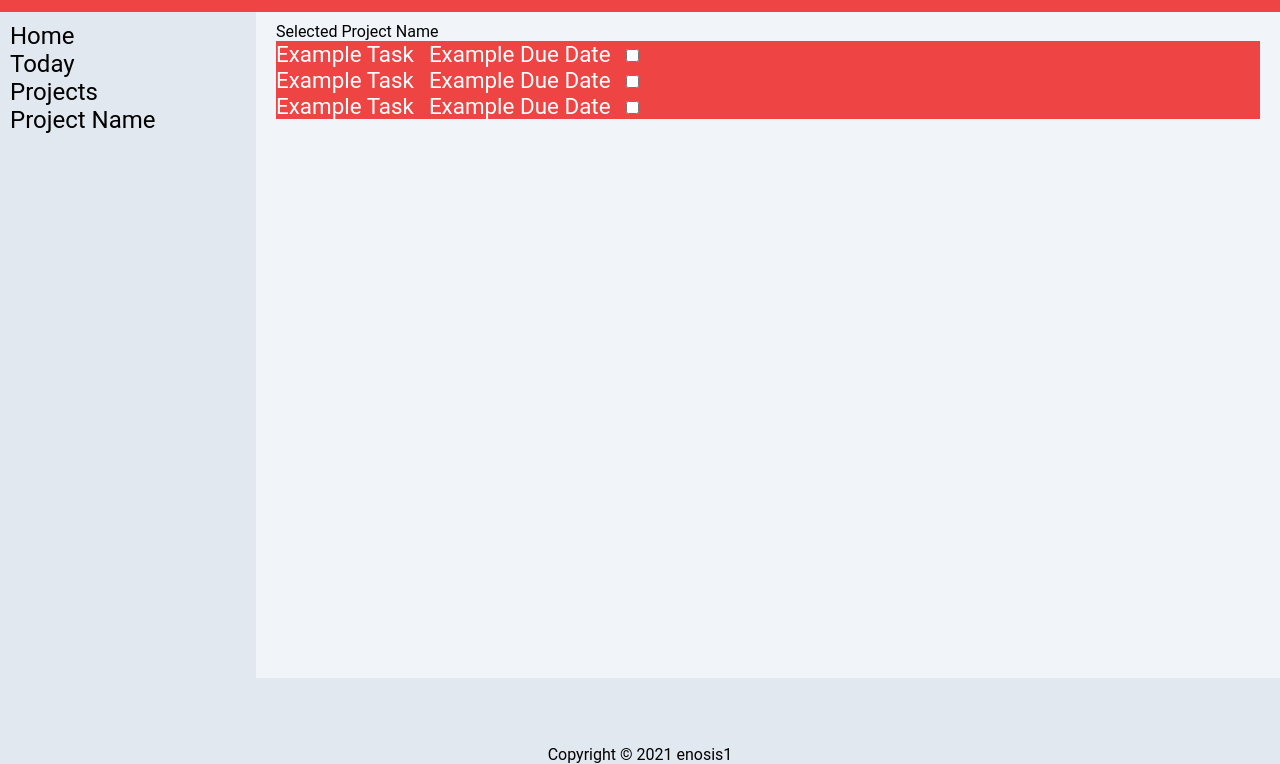
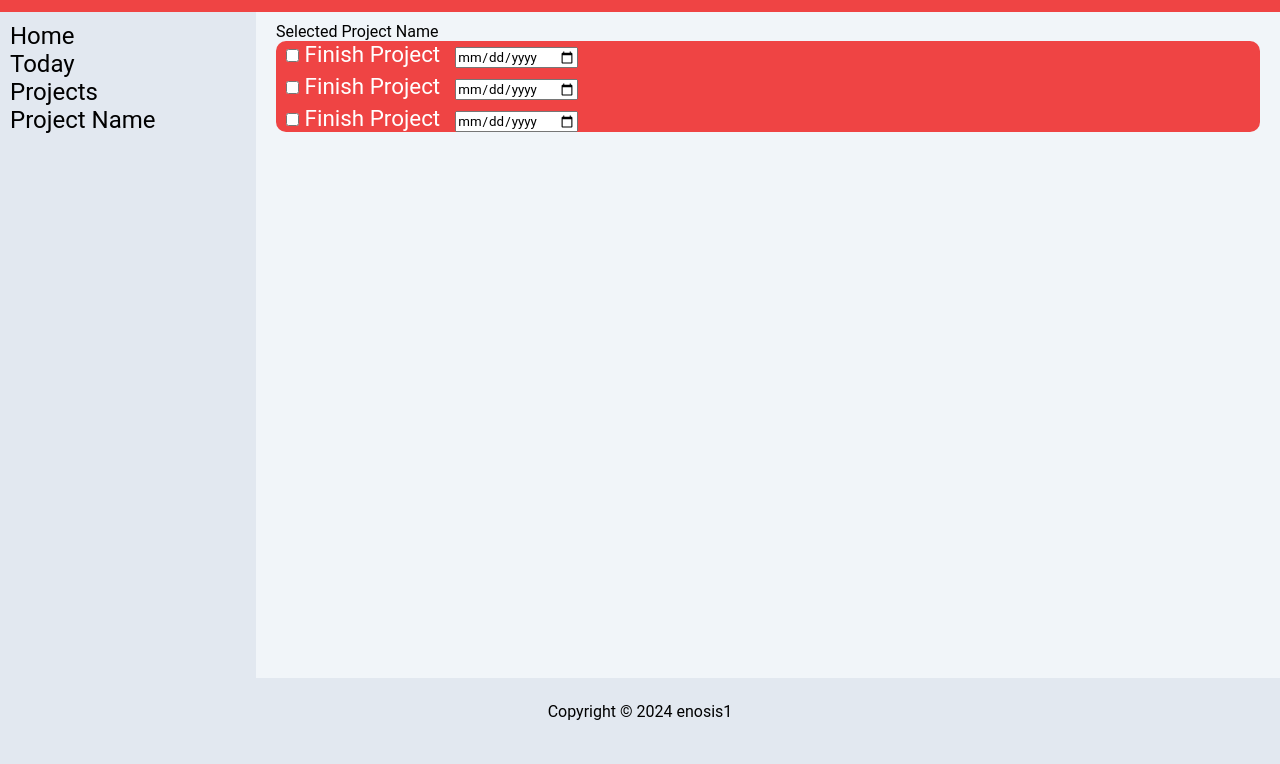
Before and after one commit to enosis1/todoapp, a website built with webpack: page src/index.html in a window 1280 px wide. Shown: the part 55-819 px from the top of the page. Built offline with nearby package versions, Linux system fonts and the light colour scheme.

Commit message:
Add styling to task container

```diff
--- a/src/css/styles.css
+++ b/src/css/styles.css
@@ -50,21 +50,26 @@ body {
 #content {
   grid-area: task;
   background-color: var(--secondary-color);
-  padding: 10px 20px
+  padding: 10px 20px;
 }
 
 .tasks-container {
   display: grid;
   width: 100%;
+  border: 0px white solid;
+  border-radius: 10px;
+  background-color: var(--accent-color);
+  row-gap: 5px;
 }
 
 .task {
-  background-color: var(--accent-color);
   display: flex;
   flex: 1 1 auto;
   gap: 15px;
+
   font-size: 1.4rem;
   color: white;
+  padding-left: 10px;
 }
 
 .footer {
--- a/src/index.html
+++ b/src/index.html
@@ -25,38 +25,42 @@
     </div>
 
     <div id="content">
-      <p>Selected Project Name</p>
+      <p class="project-name">Selected Project Name</p>
       <div class="tasks-container">
         <div class="task">
-          <p class="task-name">Example Task</p>
-          <p class="task-due-date">Example Due Date</p>
           <div class="task-checkbox">
-            <label for="isComplete"></label>
-            <input type="checkbox" name="isComplete" value="isComplete" />
+            <input type="checkbox" name="isComplete" value="isComplete" id="example1" />
+            <label for="example1">Finish Project</label>
+          </div>
+          <div class="task-due-date">
+            <input type="date" name="dueDate" value="dueDate">
           </div>
         </div>
         <div class="task">
-          <p class="task-name">Example Task</p>
-          <p class="task-due-date">Example Due Date</p>
           <div class="task-checkbox">
-            <label for="isComplete"></label>
-            <input type="checkbox" name="isComplete" value="isComplete" />
+            <input type="checkbox" name="isComplete" value="isComplete" id="example2" />
+            <label for="example2">Finish Project</label>
+          </div>
+          <div class="task-due-date">
+            <input type="date" name="dueDate" value="dueDate">
           </div>
         </div>
         <div class="task">
-          <p class="task-name">Example Task</p>
-          <p class="task-due-date">Example Due Date</p>
           <div class="task-checkbox">
-            <label for="isComplete"></label>
-            <input type="checkbox" name="isComplete" value="isComplete" />
+            <input type="checkbox" name="isComplete" value="isComplete" id="example3" />
+            <label for="example3">Finish Project</label>
+          </div>
+          <div class="task-due-date">
+            <input type="date" name="dueDate" value="dueDate">
           </div>
         </div>
+
       </div>
 
     </div>
-  </div>
-  <div class="footer">
-    <p>Copyright © 2021 enosis1</p>
+    <div class="footer">
+      <p>Copyright © 2024 enosis1</p>
+    </div>
   </div>
   </div>
 </body>
```
